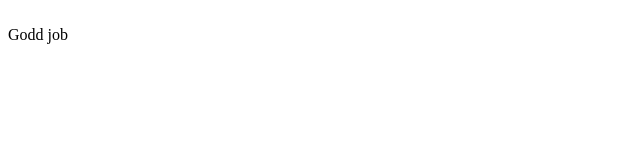
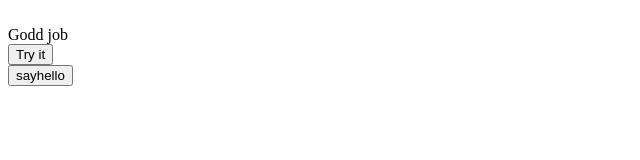
Before and after one commit to Shivansh-Gupta-26/ECE1_js, a plain HTML site: page index.html in a window 1280 px wide. Shown: the whole page, without its empty margins (0-640 px from the left). Drawn offline with Linux system fonts and the light colour scheme.

Commit message:
javascript

```diff
--- a/index.html
+++ b/index.html
@@ -7,5 +7,9 @@
 </head>
 <body>
     <script src="./script.js"></script>
+    <button onclick="myfunction()">Try it</button>
+    <form action="">
+        <input type="button" onclick="sayhello('Zara',7)" value ="sayhello">
+    </form>
 </body>
 </html>
```
